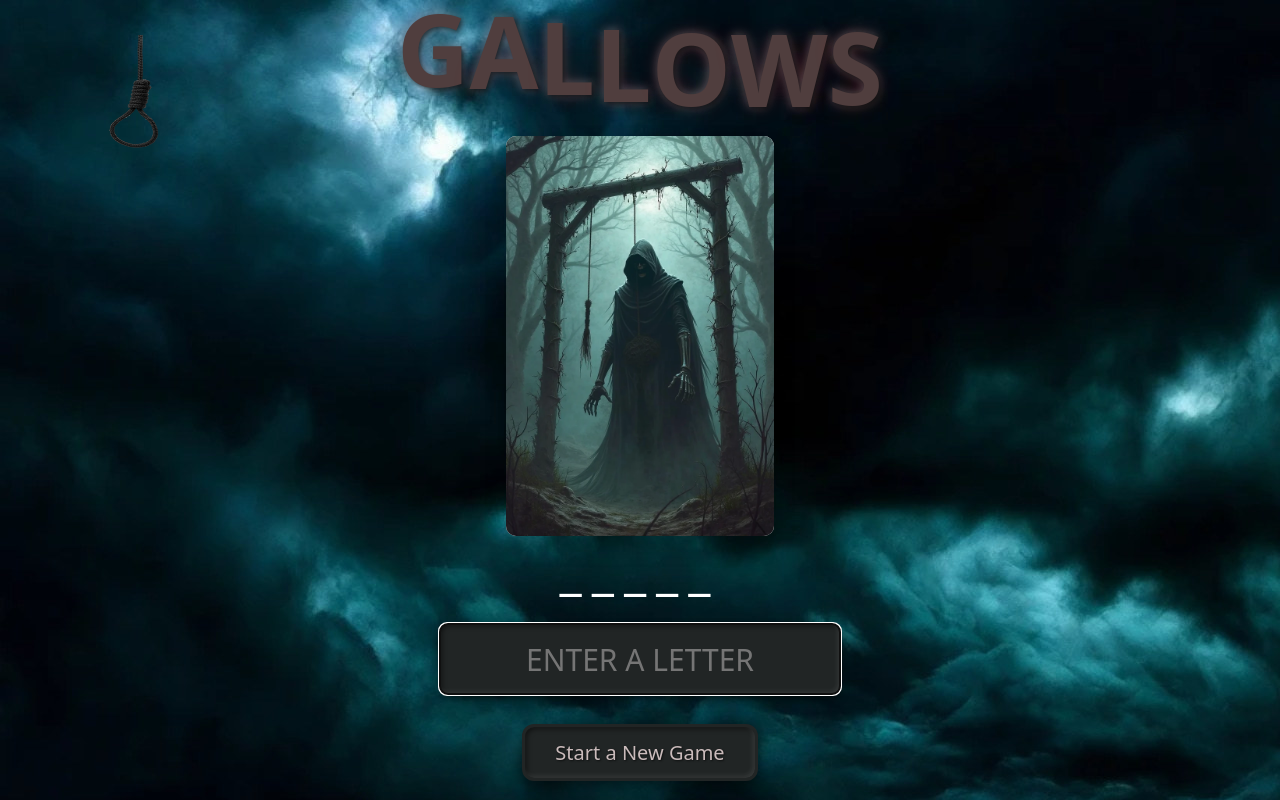
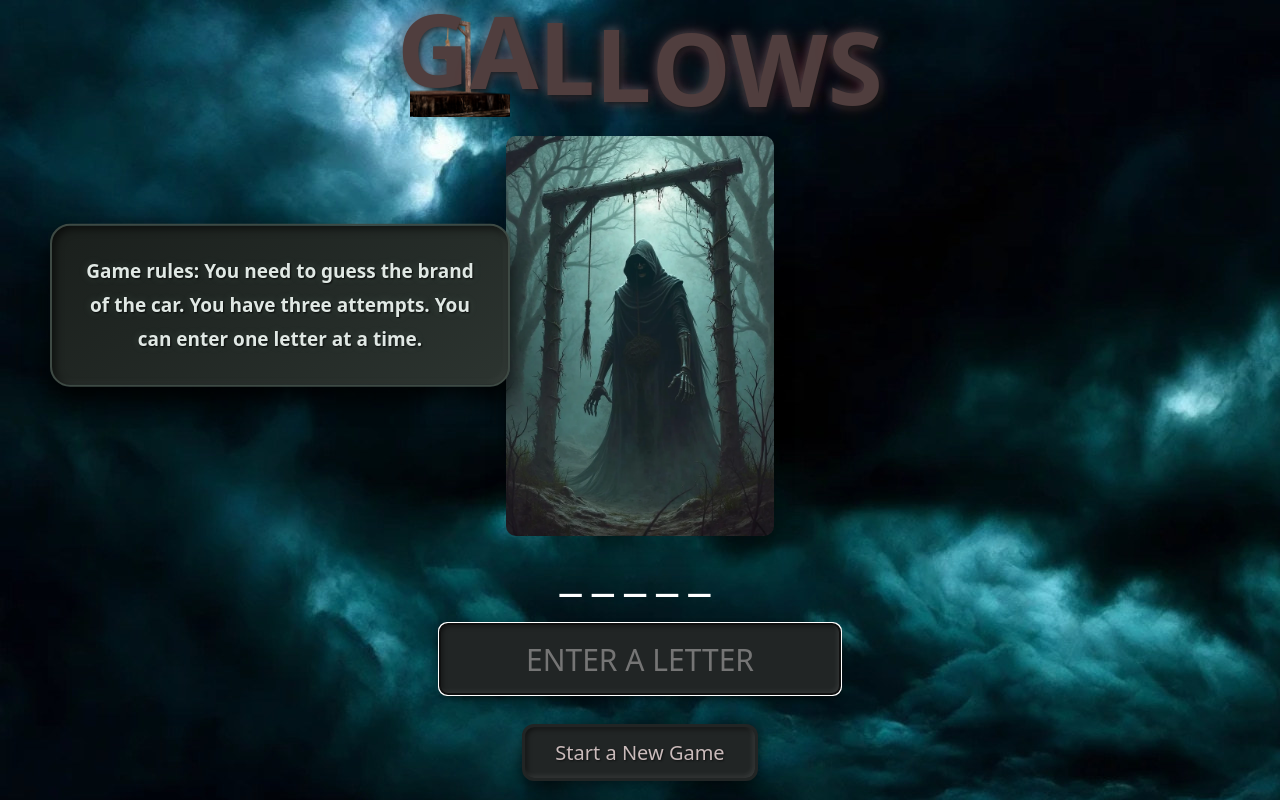
Before and after one commit to vlad-teacher/dream_team, a React (Vite) app: page / in a window 1280 px wide. Built offline with nearby package versions, Linux system fonts and the light colour scheme.

Commit message:
gallows1

```diff
--- a/src/components/Header.jsx
+++ b/src/components/Header.jsx
@@ -4,8 +4,20 @@ const Header = ({ word, guessedLetters, wrongCount }) => {
   return (
     <header>
       <div className="blockGallows">
+        <div className="gameRules">
+<p  className="rules"> <strong>
+Game rules:
+You need to guess the brand of the car.
+You have three attempts. You can enter one letter at a time.
+</strong>
 
-         <img className="logoGallows" src="/img/logo.png" alt="#" width={120} height={120} />
+
+</p>
+
+        </div>
+
+         {/* <img className="logoGallows" src="/img/logo.png" alt="#" width={120} height={120} /> */}
+         <img className="logoGallows" src="/img/klipartz.com (1).png" alt="#" width={100} height={100} />
   </div>
 
 
--- a/src/index.css
+++ b/src/index.css
@@ -12,8 +12,54 @@ header {
   justify-content: center;
 
 }
+.gameRules {
+  display: flex;
+  justify-content: center;
+  align-items: center;
+  position: absolute;
+  top: 290px;
+  left: 200px;
+  transform: translate(-50%, -50%);
+  width: 460px;
+  height: auto;
+  padding: 28px;
+  background: linear-gradient(145deg, #1a1f1c, #2c3430); /* чуть светлее */
+  border-radius: 20px;
+  border: 2px solid #3e4a44;
+  box-shadow:
+    0 12px 24px rgba(0, 0, 0, 0.85),  /* внешняя тень */
+    inset 3px 3px 8px rgba(0, 0, 0, 0.6), /* внутренняя тень тёмная */
+    inset -3px -3px 6px rgba(255, 255, 255, 0.05); /* свет сверху */
+  text-align: center;
+  color: #d3ded8;
+  font-family: 'Segoe UI', Tahoma, Geneva, Verdana, sans-serif;
+  z-index: 1000;
+
+  transition: transform 0.3s ease, box-shadow 0.3s ease;
+}
+
+.gameRules:hover {
+  transform: translate(-50%, -50%) scale(1.03);
+  box-shadow:
+    0 18px 28px rgba(0, 0, 0, 0.9),
+    inset 4px 4px 10px rgba(0, 0, 0, 0.7),
+    inset -4px -4px 8px rgba(255, 255, 255, 0.06);
+}
+
+.rules {
+  font-size: 19px;
+  line-height: 1.8;
+  color: #e0e8e4;
+  text-shadow:
+    1px 1px 2px rgba(0, 0, 0, 0.8),
+    0 0 10px rgba(140, 180, 160, 0.2); /* мягкое свечение */
+}
+
+
+
 .logoGallows{
-  margin-top: 20px;
+  margin-top: 2px;
+  margin-left: 330px;
   z-index: 10;
 
 }
```
Also changed, not shown: public/img/klipartz.com (1).png (added), public/img/klipartz.com.png (added).
